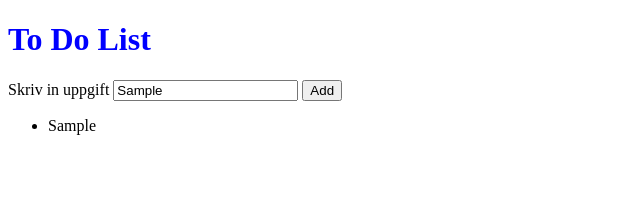
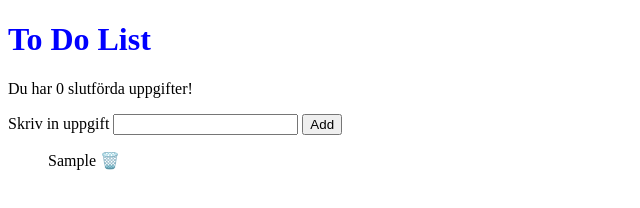
Before and after one commit to christofferborg/Uppgift-4, a plain HTML site: page index.html in a window 1280 px wide. Both pictures are taken after typing "Sample" into the empty fields and a click on the button "Add". Shown: the whole page, without its empty margins (0-640 px from the left). Drawn offline with Linux system fonts and the light colour scheme.

Commit message:
Updating code with criteria for VG.

```diff
--- a/script.js
+++ b/script.js
@@ -1,6 +1,6 @@
 // Javascript
 
-const completedElement = document.querySelector('#completed');
+const completedElement = document.querySelector('#completedElement');
 const inputToDo = document.querySelector('#inputToDo');
 const addToDoBtn = document.querySelector('#addToDoBtn');
 const infoTextElement = document.querySelector('small');
@@ -21,42 +21,72 @@ function addToDo() {
         infoTextElement.textContent = 'Du måste skriva något';
         return;
     }
-// Add todo to the todo array
+    // Add todo to the todo array
     allTheToDos.push(todoText);
 
 
     const item = document.createElement('li');
     todoList.appendChild(item);
 
+    //Create span for todo-text
     const itemText = document.createElement('span');
     itemText.innerText = todoText;
 
+    // Create span for waste bin
+
+    const thrashSpan = document.createElement('span');
+    thrashSpan.innerText = ' 🗑️';
+
+    // Add eventlistener for waste bin
+    thrashSpan.addEventListener('click', () => {
+
+        if (itemText.classList.contains('completed')) {
+            completed--;
+            completedElement.textContent = updateCompleted();
+            item.remove();
+        }
+        else
+            item.remove();
+    }
+    )
     // add event listener to span with text
-
     itemText.addEventListener('click',
         function () {
             if (itemText.classList.contains('completed')) {
                 itemText.setAttribute('class', '');
                 completed--;
-                completedElement.textContent = 'Du har ' + completed
+                completedElement.textContent = updateCompleted();
 
             }
             else {
                 itemText.setAttribute('class', 'completed')
                 completed++;
-                completedElement.textContent = 'Du har ' + completed
+                completedElement.textContent = updateCompleted();
             }
 
         }
     )
+    // Add the todos and the thrash bin to the list.
+    item.appendChild(itemText);
+    item.appendChild(thrashSpan);
 
-/* label.innertext = `${completed} completed`; */
+    completedElement.textContent = updateCompleted();
 
-
-    item.appendChild(itemText);
-
-    completedElement.textContent = 'Du har ' + completed + 'tasks!';
-    // as last thing: empty input field
+    // Empty textfield
 
     inputToDo.value = '';
 }
+
+const updateCompleted = () => {
+    if (completed === 1) {
+        return 'Du har ' + completed + ' slutförd uppgift!';
+    }
+
+    else {
+        return 'Du har ' + completed + ' slutförda uppgifter!';
+    }
+};
+
+
+// Empty textfield when reloading browser.
+inputToDo.value = '';
--- a/style.css
+++ b/style.css
@@ -6,3 +6,7 @@ h1 {
     text-decoration: line-through;
     color: #888;
 }
+
+#todoList {
+    list-style: none;
+}
```
Also changed, not shown: index.html (+0 -11 lines).
